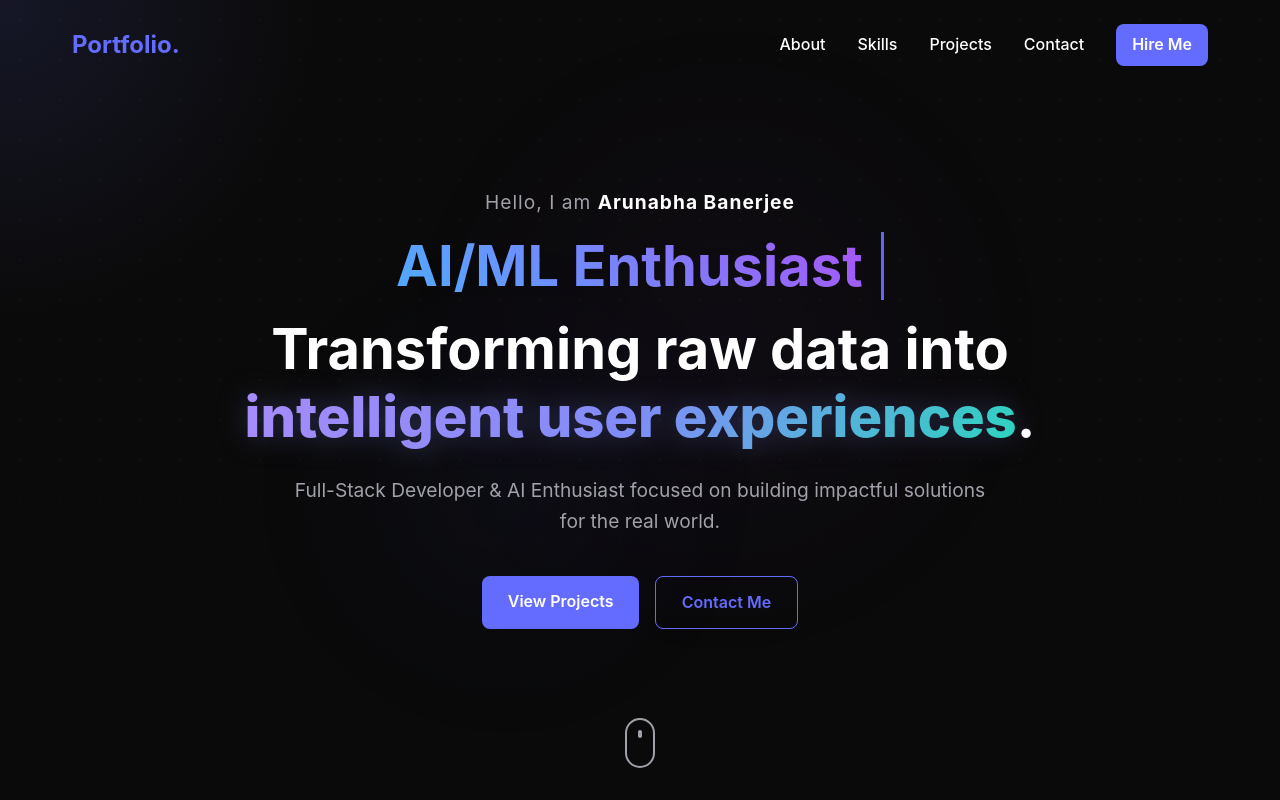
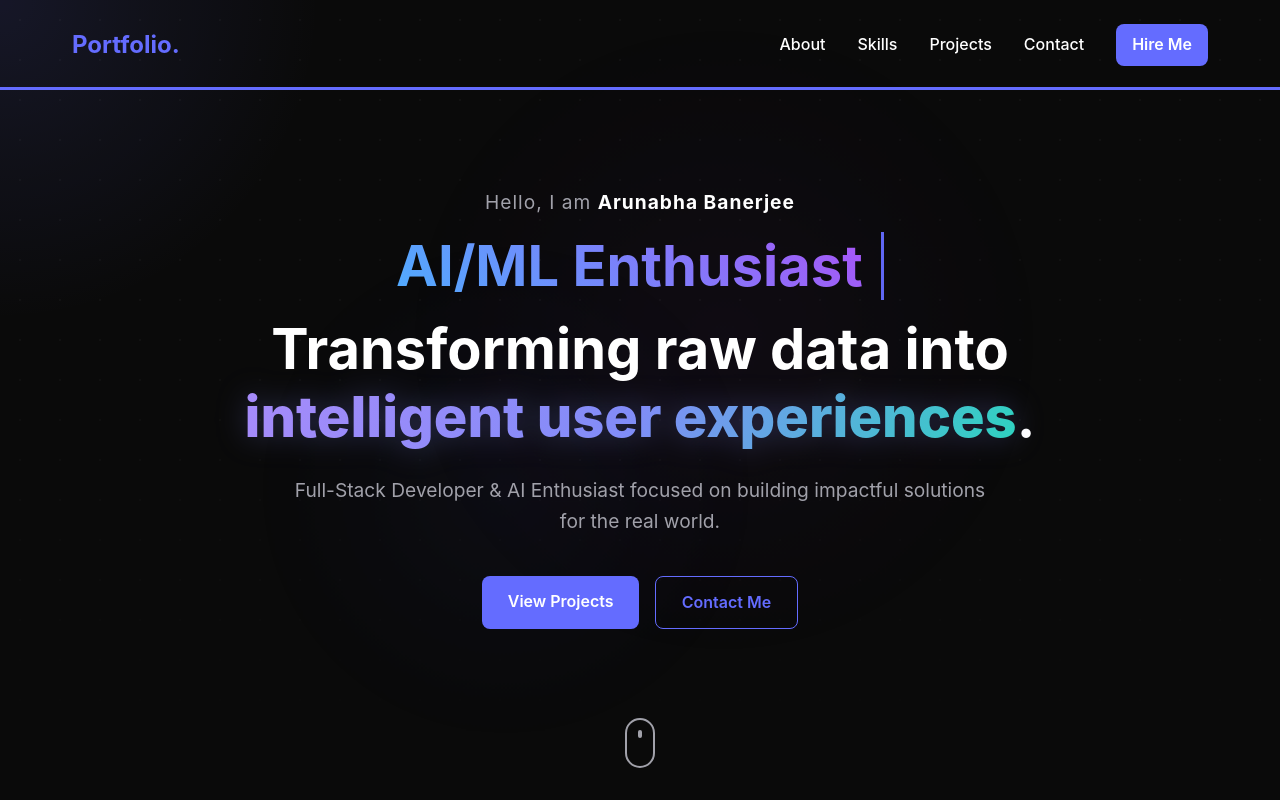
Before and after one commit to arunabha369/portfolio, a React (Vite) app: page / in a window 1280 px wide. Shown: the top 800 px of the page. Built offline with nearby package versions, Linux system fonts and the light colour scheme.

Commit message:
feat: add scroll progress bar to Navbar using framer-motion

```diff
--- a/package.json
+++ b/package.json
@@ -10,6 +10,7 @@
     "preview": "vite preview"
   },
   "dependencies": {
+    "framer-motion": "^12.23.26",
     "react": "^19.2.0",
     "react-dom": "^19.2.0",
     "react-icons": "^5.5.0"
--- a/src/components/Navbar.jsx
+++ b/src/components/Navbar.jsx
@@ -1,10 +1,17 @@
 import React, { useState, useEffect } from 'react';
 import { FaBars, FaTimes } from 'react-icons/fa';
+import { motion, useScroll, useSpring } from "framer-motion";
 
 const Navbar = () => {
     const [isOpen, setIsOpen] = useState(false);
     const [isScrolled, setIsScrolled] = useState(false);
     const [activeSection, setActiveSection] = useState('');
+    const { scrollYProgress } = useScroll();
+    const scaleX = useSpring(scrollYProgress, {
+        stiffness: 100,
+        damping: 30,
+        restDelta: 0.001
+    });
 
     useEffect(() => {
         const handleScroll = () => {
@@ -130,6 +137,21 @@ const Navbar = () => {
                 </div>
             )}
 
+            {/* Scroll Progress Bar */}
+            <motion.div
+                className="progress-bar"
+                style={{
+                    position: 'absolute',
+                    bottom: 0,
+                    left: 0,
+                    right: 0,
+                    height: '3px',
+                    backgroundColor: 'var(--accent-primary)', // Using backgroundColor instead of background to be safe
+                    transformOrigin: '0%',
+                    scaleX
+                }}
+            />
+
             <style>{`
         @media (min-width: 768px) {
           .desktop-menu { display: flex !important; }
```
Also changed, not shown: 1 other file (tests, documents, lock files or other folders).
